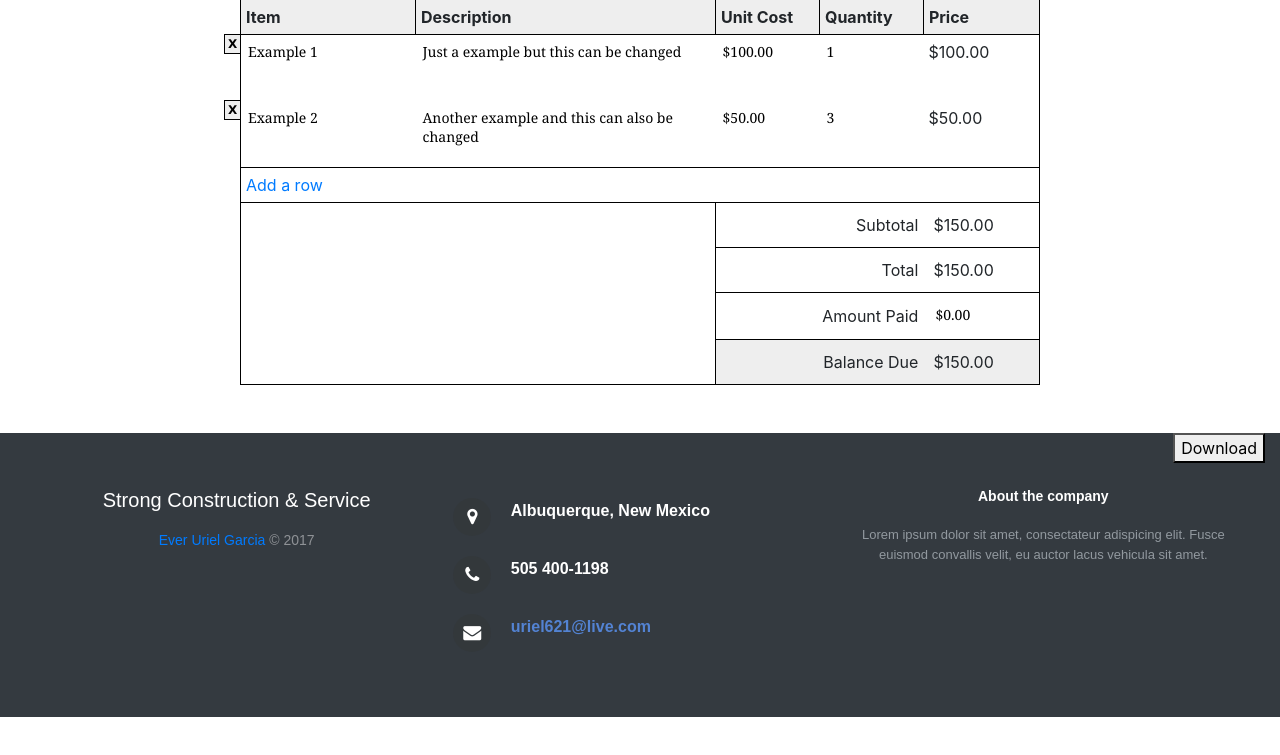
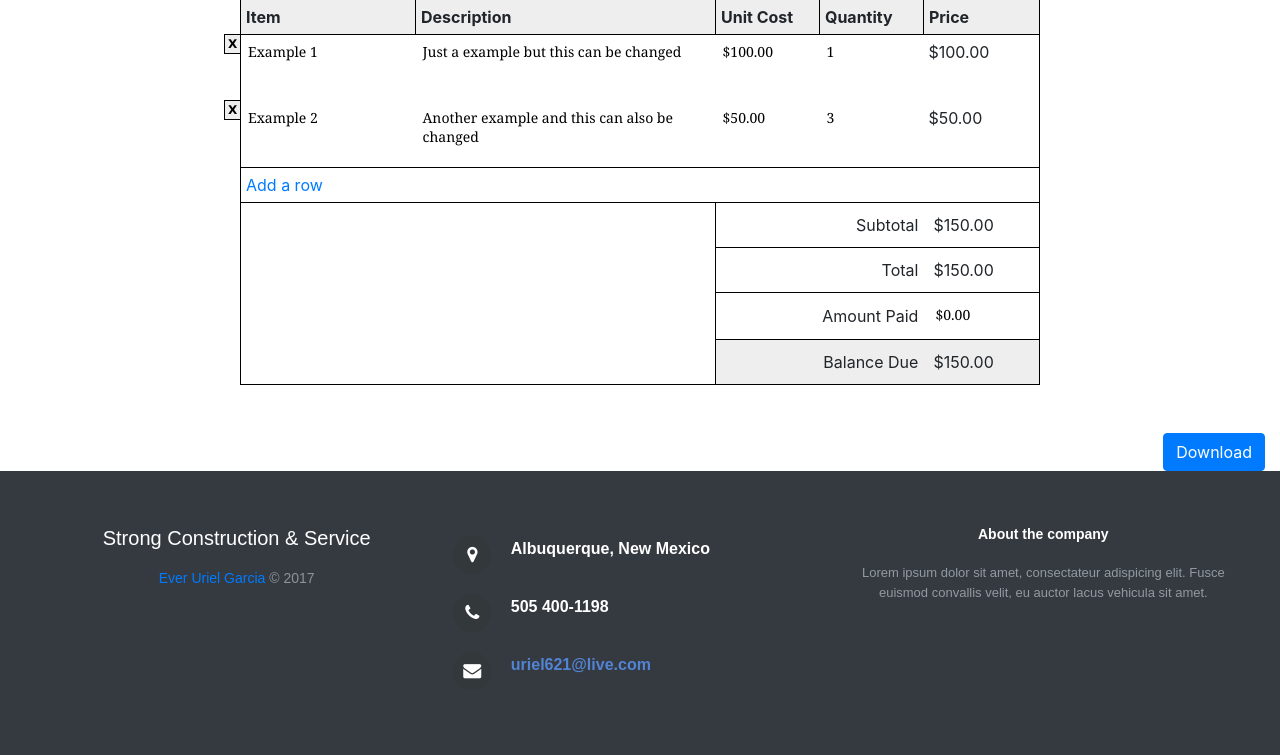
Before and after one commit to uriel621/rosario_construction, a Django app: page /invoice/ in a window 1280 px wide. Shown: the part 477-1232 px from the top of the page. Before the commit the page ends 1194 px from the top, so only its background shows below. Run offline with Django 3.2, Linux system fonts and the light colour scheme; a user stored in the database is signed in; some libraries are stand-ins or nearby versions.

Commit message:
before style

```diff
--- a/templates/rosario_construction_app/invoice.html
+++ b/templates/rosario_construction_app/invoice.html
@@ -2,7 +2,7 @@
 {% load staticfiles %}
 {% block main %}
 <link type="text/css" href="{% static 'rosario_construction_app/css/invoice.css' %}" rel="stylesheet" />
-    <div>
+    <div style="overflow-x: auto;">
         <br />
         <br />
         <div id="invoice">
@@ -127,8 +127,8 @@ Phone: (505) 459-2409
             <br />
             <br />
         </div>
-        <div>
-            <button style="float:right" onclick="download()">Download</button>
+        <div class="pull-right">
+            <button onclick="download()" class="btn btn-primary">Download</button>
         </div>
     </div>
     <script>
```
